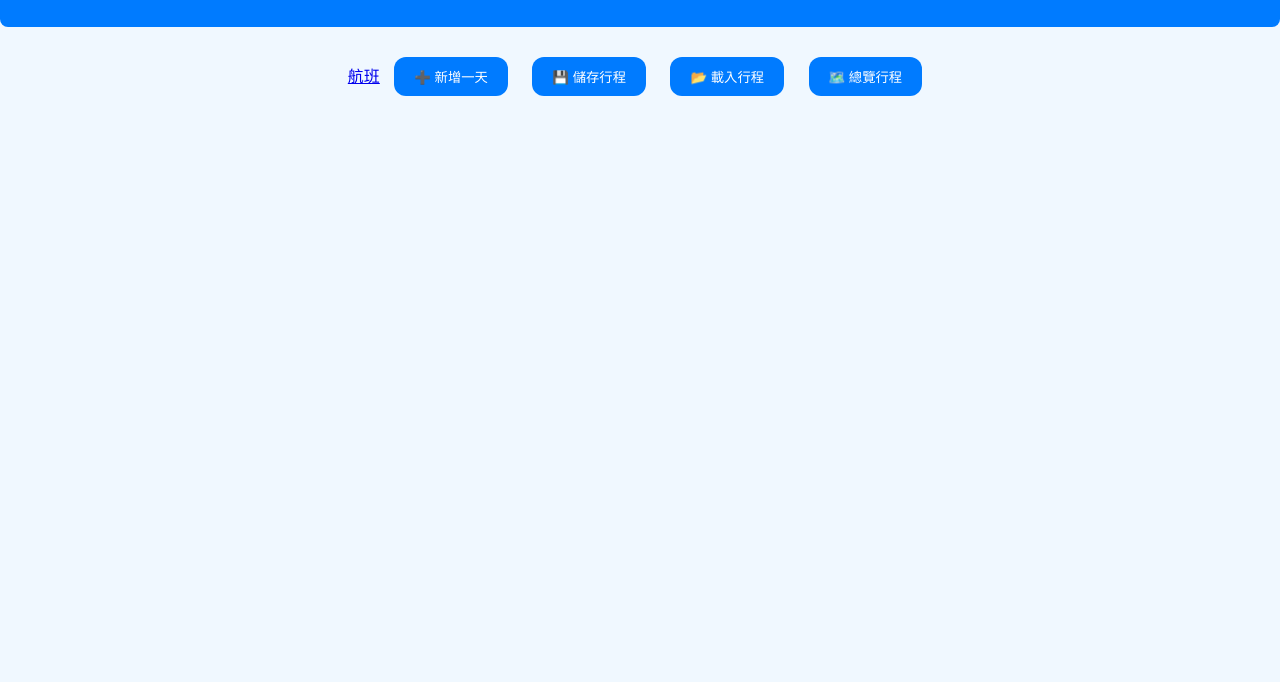
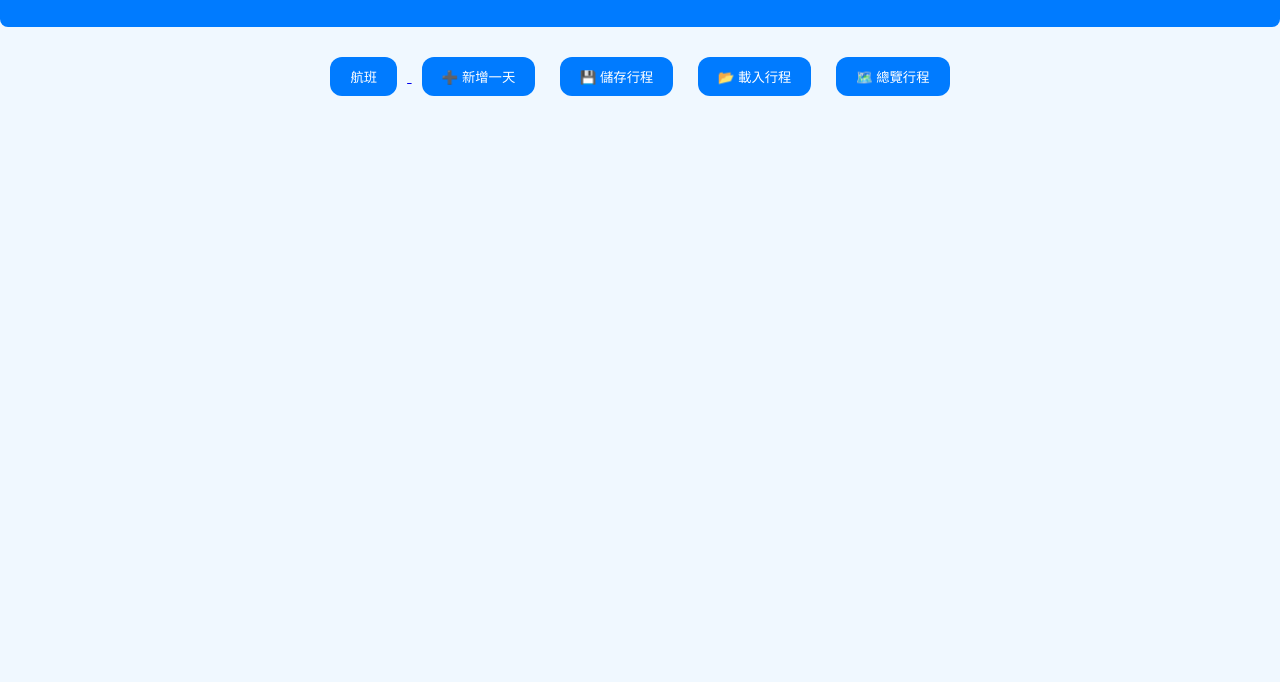
Before and after one commit to qqqq1597/travle, a plain HTML site: page index.html in a window 1280 px wide. Shown: the part 118-800 px from the top of the page. Drawn offline with Linux system fonts and the light colour scheme.

Commit message:
Add files via upload

```diff
--- a/index.html
+++ b/index.html
@@ -13,7 +13,9 @@
   </header>
 
   <div class="controls">
-<a href="flight-app/index.html" class="btn">航班</a>
+<a href="https://qqqq1597.github.io/flight/index.html">
+  <button>航班</button>
+</a>
     <button id="addDayBtn">➕ 新增一天</button>
     <button id="saveBtn">💾 儲存行程</button>
     <button id="loadBtn">📂 載入行程</button>
```
